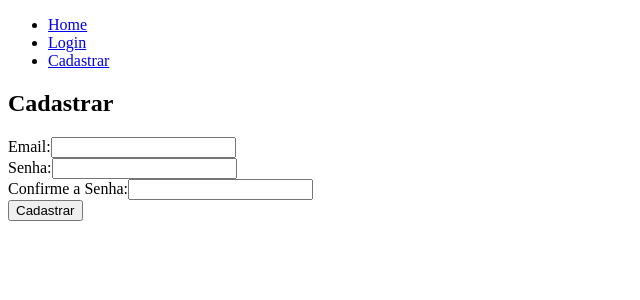
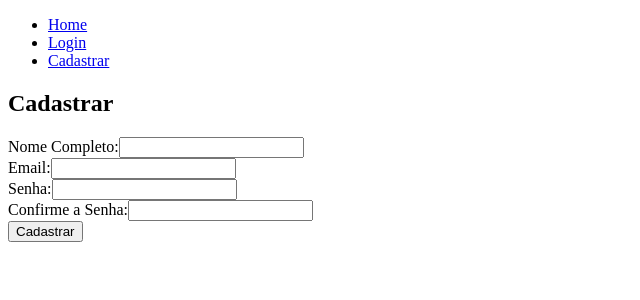
Before and after one commit to caiog19/my-rails-app, a Vue app in the folder front-vue/: page /register in a window 1280 px wide. Shown: the top 300 px of the page, without its empty margins (0-640 px from the left). Built offline with nearby package versions, Linux system fonts and the light colour scheme.

Commit message:
feat: atualiza forms no front para receber full name

```diff
--- a/front-vue/src/components/UserRegister.vue
+++ b/front-vue/src/components/UserRegister.vue
@@ -2,6 +2,10 @@
   <div>
     <h2>Cadastrar</h2>
     <form @submit.prevent="register">
+      <div>
+        <label for="fullName">Nome Completo:</label>
+        <input v-model="user.full_name" id="fullName" type="text" />
+      </div>
       <div>
         <label for="email">Email:</label>
         <input v-model="user.email" id="email" type="email" />
@@ -27,6 +31,7 @@
   data() {
     return {
       user: {
+        full_name: '',
         email: '',
         password: '',
         password_confirmation: '',
```
Lines whose indentation alone changed are shown as unchanged.
